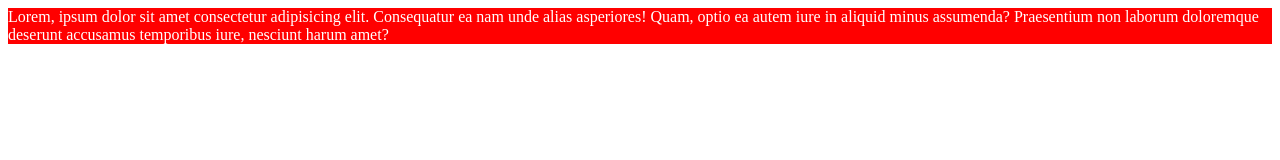
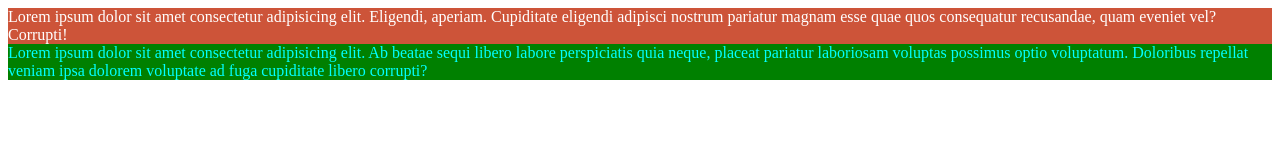
Before and after one commit to AliasgerT-T/AliasgerT-T, a plain HTML site: page css/index.html in a window 1280 px wide. Drawn offline with Linux system fonts and the light colour scheme.

Commit message:
add example logo

```diff
--- a/css/index.html
+++ b/css/index.html
@@ -4,16 +4,15 @@
     <meta charset="UTF-8">
     <meta name="viewport" content="width=device-width, initial-scale=1.0">
     <title>Document</title>
-    <style>
-        .red{
-            background-color: red;
-            color: white;
-        }
-    </style>
+    <link rel="shortcut icon" href="https://banner2.cleanpng.com/20180320/pbw/av0m21kv3.webp" type="image/x-icon">
+    <link rel="stylesheet" href="style.css">
 </head>
 <body>
     <div class="red">
-        Lorem, ipsum dolor sit amet consectetur adipisicing elit. Consequatur ea nam unde alias asperiores! Quam, optio ea autem iure in aliquid minus assumenda? Praesentium non laborum doloremque deserunt accusamus temporibus iure, nesciunt harum amet?
+            Lorem ipsum dolor sit amet consectetur adipisicing elit. Eligendi, aperiam. Cupiditate eligendi adipisci nostrum pariatur magnam esse quae quos consequatur recusandae, quam eveniet vel? Corrupti!
+    </div>
+    <div class="green">
+        Lorem ipsum dolor sit amet consectetur adipisicing elit. Ab beatae sequi libero labore perspiciatis quia neque, placeat pariatur laboriosam voluptas possimus optio voluptatum. Doloribus repellat veniam ipsa dolorem voluptate ad fuga cupiditate libero corrupti?
     </div>
 
 </body>
--- /dev/null
+++ b/css/style.css
@@ -0,0 +1,8 @@
+.red{
+    background-color: rgb(205, 84, 57);
+    color: white;
+}
+.green{
+    background-color: green;
+    color: aqua;
+}
```
Also changed, not shown: css/download (1).jpeg (added), css/rpactise.css (deleted).
